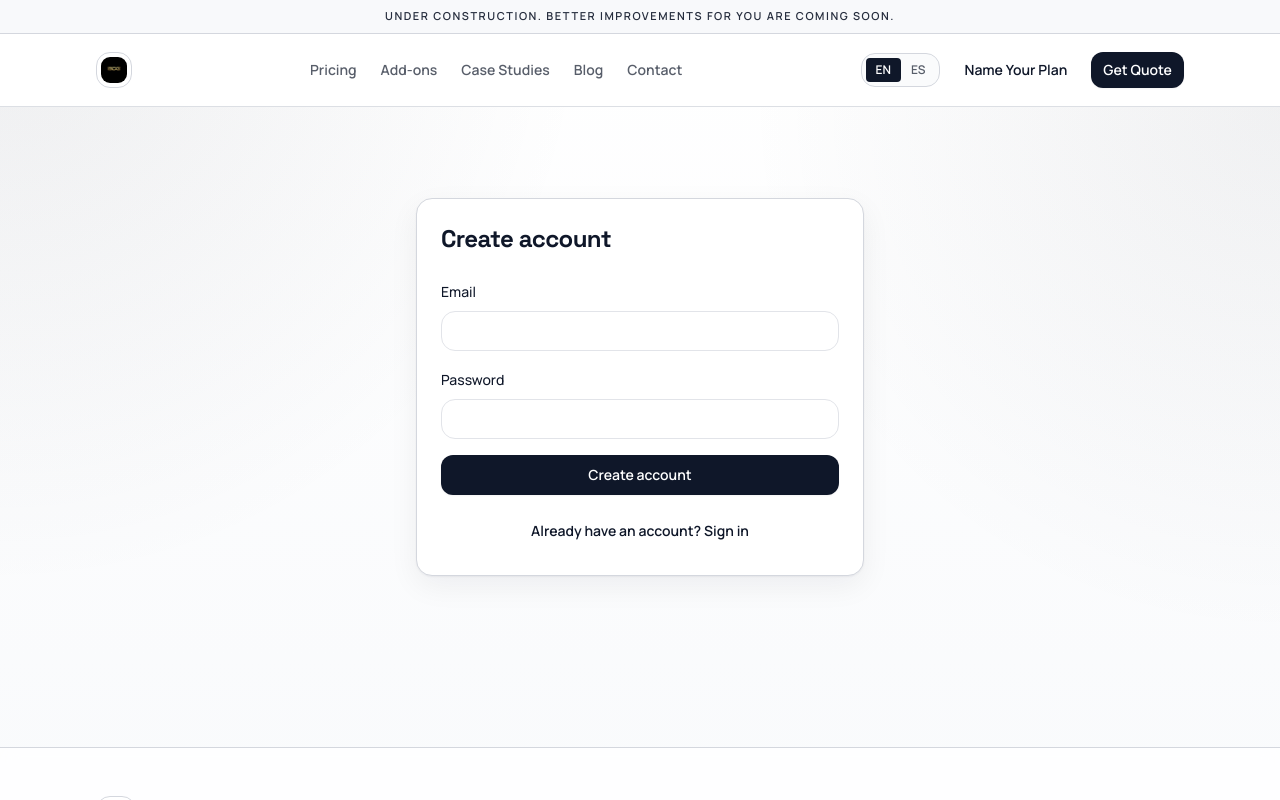
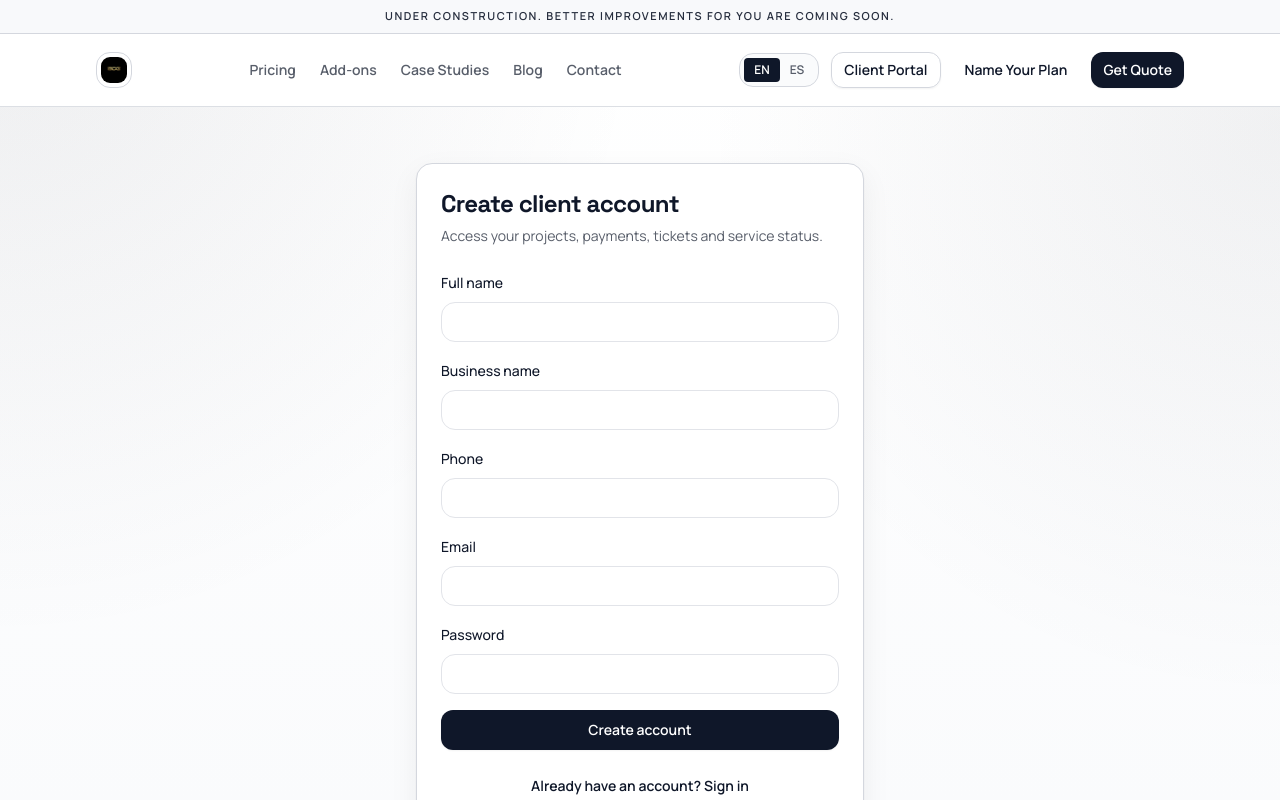
Before and after one commit to sinpelosenelmicrofonopodcast-lang/BDG, a Next.js app: page /auth/sign-in in a window 1280 px wide. Both pictures are taken after a click on the button "Need an account? Create one". Shown: the top 800 px of the page. Built offline with nearby package versions, Linux system fonts and the light colour scheme; no server answers.

Commit message:
fix: enable client portal access and robust client auth flow

```diff
--- a/app/auth/sign-in/page.tsx
+++ b/app/auth/sign-in/page.tsx
@@ -4,6 +4,7 @@ import { useState } from "react";
 import { useRouter } from "next/navigation";
 import { useForm } from "react-hook-form";
 import { zodResolver } from "@hookform/resolvers/zod";
+import { type User } from "@supabase/supabase-js";
 import { z } from "zod";
 import { useLanguage } from "@/components/i18n/language-provider";
 import { getSupabaseBrowserClient } from "@/lib/supabase/client";
@@ -14,39 +15,71 @@ import { Label } from "@/components/ui/label";
 
 const authSchema = z.object({
   email: z.string().email(),
-  password: z.string().min(6)
+  password: z.string().min(6),
+  fullName: z.string().trim().max(120).optional(),
+  companyName: z.string().trim().max(120).optional(),
+  phone: z.string().trim().max(30).optional()
 });
 
 type AuthValues = z.infer<typeof authSchema>;
 
 const copy = {
   en: {
+    titleSignIn: "Client sign in",
+    titleSignUp: "Create client account",
+    subtitle: "Access your projects, payments, tickets and service status.",
     createAccount: "Create account",
     signIn: "Sign in",
     email: "Email",
     password: "Password",
+    fullName: "Full name",
+    companyName: "Business name",
+    phone: "Phone",
     loading: "Please wait...",
     already: "Already have an account? Sign in",
     need: "Need an account? Create one",
-    checkInbox: "Account created. Check your email to confirm your account before signing in.",
+    checkInbox:
+      "Account created. Check your email to confirm. Then return to Client Portal and sign in.",
     accountReady: "Account created. Redirecting to dashboard...",
     unexpected: "Unexpected auth response. Please try again.",
     requestFailed: "Request failed. Check your Supabase URL/keys and internet connection."
   },
   es: {
+    titleSignIn: "Iniciar sesion cliente",
+    titleSignUp: "Crear cuenta cliente",
+    subtitle: "Accede a tus proyectos, pagos, tickets y estado de servicio.",
     createAccount: "Crear cuenta",
-    signIn: "Iniciar sesión",
+    signIn: "Iniciar sesion",
     email: "Email",
-    password: "Contraseña",
+    password: "Contrasena",
+    fullName: "Nombre completo",
+    companyName: "Nombre del negocio",
+    phone: "Telefono",
     loading: "Espera...",
-    already: "¿Ya tienes cuenta? Inicia sesión",
-    need: "¿Necesitas cuenta? Crear una",
-    checkInbox: "Cuenta creada. Revisa tu correo para confirmar la cuenta antes de iniciar sesión.",
+    already: "Ya tienes cuenta? Inicia sesion",
+    need: "Necesitas cuenta? Crear una",
+    checkInbox:
+      "Cuenta creada. Revisa tu email para confirmar y luego vuelve al Portal Cliente para iniciar sesion.",
     accountReady: "Cuenta creada. Redirigiendo al dashboard...",
-    unexpected: "Respuesta inesperada de autenticación. Intenta de nuevo.",
-    requestFailed: "La solicitud falló. Revisa URL/keys de Supabase y tu conexión a internet."
+    unexpected: "Respuesta inesperada de autenticacion. Intenta de nuevo.",
+    requestFailed: "La solicitud fallo. Revisa URL/keys de Supabase y tu conexion a internet."
   }
 } as const;
+
+async function ensureClientProfile(user: User, values: AuthValues) {
+  const supabase = getSupabaseBrowserClient();
+
+  const payload = {
+    id: user.id,
+    email: user.email ?? values.email,
+    full_name: values.fullName || user.user_metadata?.full_name || null,
+    company_name: values.companyName || user.user_metadata?.company_name || null,
+    phone: values.phone || user.user_metadata?.phone || null,
+    updated_at: new Date().toISOString()
+  };
+
+  await supabase.from("profiles").upsert(payload, { onConflict: "id" });
+}
 
 export default function SignInPage() {
   const router = useRouter();
@@ -61,7 +94,12 @@ export default function SignInPage() {
     handleSubmit,
     formState: { errors, isSubmitting }
   } = useForm<AuthValues>({
-    resolver: zodResolver(authSchema)
+    resolver: zodResolver(authSchema),
+    defaultValues: {
+      fullName: "",
+      companyName: "",
+      phone: ""
+    }
   });
 
   const onSubmit = async (values: AuthValues) => {
@@ -71,9 +109,19 @@ export default function SignInPage() {
 
     try {
       if (isSignUp) {
+        const emailRedirectTo = typeof window !== "undefined" ? `${window.location.origin}/auth/sign-in` : undefined;
+
         const { data, error } = await supabase.auth.signUp({
           email: values.email,
-          password: values.password
+          password: values.password,
+          options: {
+            emailRedirectTo,
+            data: {
+              full_name: values.fullName || null,
+              company_name: values.companyName || null,
+              phone: values.phone || null
+            }
+          }
         });
 
         if (error) {
@@ -81,7 +129,8 @@ export default function SignInPage() {
           return;
         }
 
-        if (data.session) {
+        if (data.session && data.user) {
+          await ensureClientProfile(data.user, values);
           setInfoMessage(c.accountReady);
           router.push("/dashboard");
           router.refresh();
@@ -107,6 +156,11 @@ export default function SignInPage() {
         return;
       }
 
+      const { data: userData } = await supabase.auth.getUser();
+      if (userData.user) {
+        await ensureClientProfile(userData.user, values);
+      }
+
       router.push("/dashboard");
       router.refresh();
     } catch (error) {
@@ -119,26 +173,52 @@ export default function SignInPage() {
     <div className="container-shell flex min-h-[70vh] items-center justify-center py-14">
       <Card className="w-full max-w-md">
         <CardHeader>
-          <CardTitle className="text-2xl">{isSignUp ? c.createAccount : c.signIn}</CardTitle>
+          <CardTitle className="text-2xl">{isSignUp ? c.titleSignUp : c.titleSignIn}</CardTitle>
+          <p className="text-sm text-muted-foreground">{c.subtitle}</p>
         </CardHeader>
         <CardContent>
           <form onSubmit={handleSubmit(onSubmit)} className="space-y-4">
+            {isSignUp ? (
+              <div className="space-y-2">
+                <Label htmlFor="fullName">{c.fullName}</Label>
+                <Input id="fullName" type="text" {...register("fullName")} />
+              </div>
+            ) : null}
+
+            {isSignUp ? (
+              <div className="space-y-2">
+                <Label htmlFor="companyName">{c.companyName}</Label>
+                <Input id="companyName" type="text" {...register("companyName")} />
+              </div>
+            ) : null}
+
+            {isSignUp ? (
+              <div className="space-y-2">
+                <Label htmlFor="phone">{c.phone}</Label>
+                <Input id="phone" type="text" {...register("phone")} />
+              </div>
+            ) : null}
+
             <div className="space-y-2">
               <Label htmlFor="email">{c.email}</Label>
               <Input id="email" type="email" {...register("email")} />
               {errors.email ? <p className="text-xs text-destructive">{errors.email.message}</p> : null}
             </div>
+
             <div className="space-y-2">
               <Label htmlFor="password">{c.password}</Label>
               <Input id="password" type="password" {...register("password")} />
               {errors.password ? <p className="text-xs text-destructive">{errors.password.message}</p> : null}
             </div>
+
             <Button className="w-full" disabled={isSubmitting}>
               {isSubmitting ? c.loading : isSignUp ? c.createAccount : c.signIn}
             </Button>
+
             <Button type="button" variant="ghost" className="w-full" onClick={() => setIsSignUp((prev) => !prev)}>
               {isSignUp ? c.already : c.need}
             </Button>
+
             {errorMessage ? <p className="rounded-md border border-destructive/30 bg-destructive/10 p-2 text-xs text-destructive">{errorMessage}</p> : null}
             {infoMessage ? <p className="rounded-md border border-emerald-400/40 bg-emerald-500/10 p-2 text-xs text-emerald-700">{infoMessage}</p> : null}
           </form>
--- /dev/null
+++ b/app/client-portal/page.tsx
@@ -0,0 +1,5 @@
+import { redirect } from "next/navigation";
+
+export default function ClientPortalEntryPage() {
+  redirect("/auth/sign-in");
+}
--- a/components/layout/site-footer.tsx
+++ b/components/layout/site-footer.tsx
@@ -14,6 +14,7 @@ const copy = {
     caseStudies: "Case Studies",
     blog: "Blog",
     contact: "Contact",
+    clientPortal: "Client Portal",
     terms: "Terms",
     privacy: "Privacy",
     billing: "Billing Policy",
@@ -31,6 +32,7 @@ const copy = {
     caseStudies: "Casos",
     blog: "Blog",
     contact: "Contacto",
+    clientPortal: "Portal Cliente",
     terms: "Terminos",
     privacy: "Privacidad",
     billing: "Politica de pagos",
@@ -73,6 +75,9 @@ export function SiteFooter() {
             <li>
               <Link href="/contact">{c.contact}</Link>
             </li>
+            <li>
+              <Link href="/client-portal">{c.clientPortal}</Link>
+            </li>
           </ul>
         </div>
         <div>
--- a/components/layout/site-header.tsx
+++ b/components/layout/site-header.tsx
@@ -22,6 +22,7 @@ const navLabels = {
     contact: "Contact",
     namePlan: "Name Your Plan",
     getQuote: "Get Quote",
+    clientPortal: "Client Portal",
     adminDashboard: "Admin Dashboard",
     adminShort: "Admin",
     constructionBanner: "Under construction. Better improvements for you are coming soon."
@@ -34,6 +35,7 @@ const navLabels = {
     contact: "Contacto",
     namePlan: "Nombra tu plan",
     getQuote: "Cotizar",
+    clientPortal: "Portal Cliente",
     adminDashboard: "Panel Admin",
     adminShort: "Admin",
     constructionBanner: "En construccion. Pronto vienen mejoras para ustedes."
@@ -83,6 +85,9 @@ export function SiteHeader({ isAdmin = false }: SiteHeaderProps) {
 
         <div className="hidden items-center gap-3 md:flex">
           <LanguageToggle />
+          <Button asChild variant="outline" size="sm">
+            <Link href="/client-portal">{c.clientPortal}</Link>
+          </Button>
           {isAdmin ? (
             <Button asChild variant="outline" size="sm">
               <Link href={adminHref}>{c.adminDashboard}</Link>
@@ -98,6 +103,9 @@ export function SiteHeader({ isAdmin = false }: SiteHeaderProps) {
 
         <div className="flex items-center gap-2 md:hidden">
           <LanguageToggle />
+          <Button asChild variant="outline" size="sm">
+            <Link href="/client-portal">{c.clientPortal}</Link>
+          </Button>
           {isAdmin ? (
             <Button asChild variant="outline" size="sm">
               <Link href={adminHref}>{c.adminShort}</Link>
```
